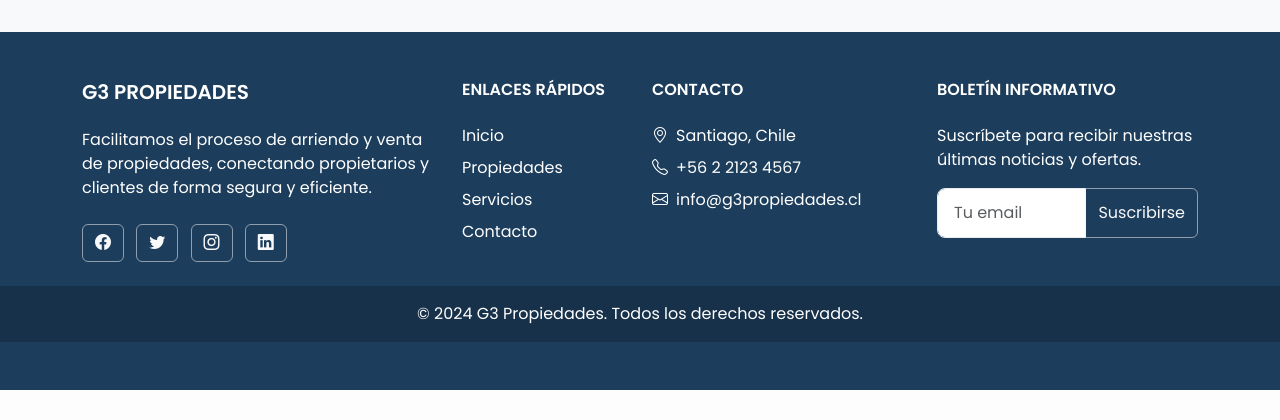
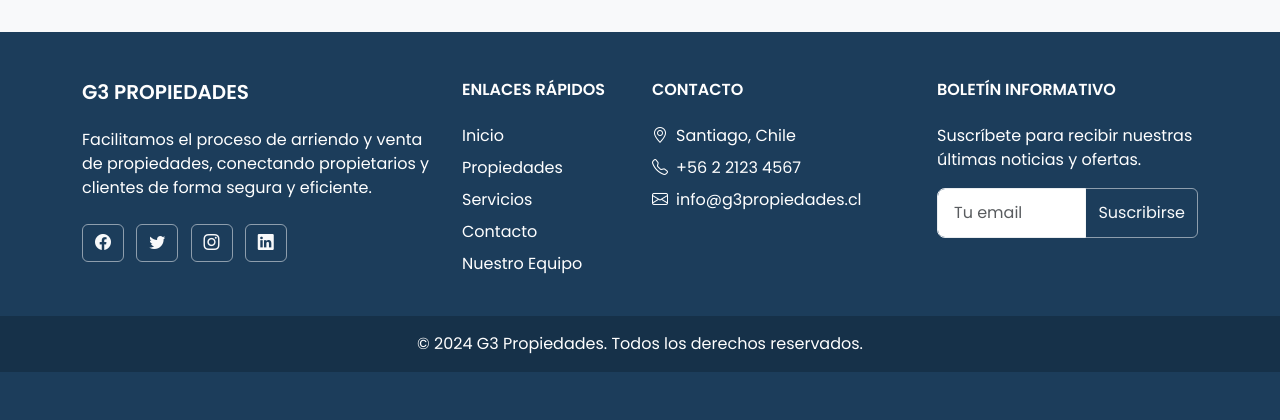
Before and after one commit to curso-python-g20-grupo5/proyecto_inmuebles, a Django app: template gestion_inmuebles/templates/about.html in a window 1280 px wide. Shown: the part 1146-1566 px from the top of the page. Before the commit the page ends 1536 px from the top, so only its background shows below. Run offline with Django 3.2, Linux system fonts and the light colour scheme; the template is opened without the code that fills it, so the values that code supplies are empty; parts of the project's set-up code (start-up, migrations or seed data) failed here and were passed over; some libraries are stand-ins or nearby versions.

Commit message:
actualización footer

```diff
--- a/gestion_inmuebles/templates/components/footer.html
+++ b/gestion_inmuebles/templates/components/footer.html
@@ -18,6 +18,7 @@
                     <li><a href="{% url 'search_properties' %}" class="text-white">Propiedades</a></li>
                     <li><a href="#servicios" class="text-white">Servicios</a></li>
                     <li><a href="#contacto" class="text-white">Contacto</a></li>
+                    <li><a href="{% url 'acerca' %}" class="text-white">Nuestro Equipo</a></li>
                 </ul>
             </div>
             <div class="col-lg-3 col-md-6 mb-4 mb-lg-0">
```
